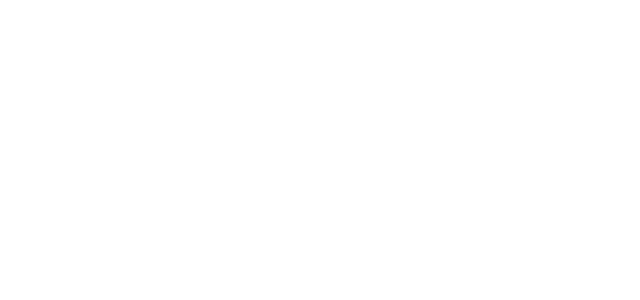
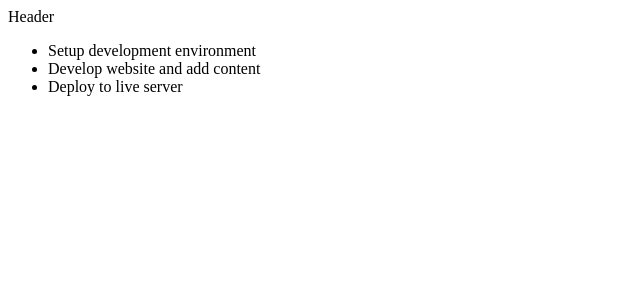
Before and after one commit to LuisSalas94/react-tutorial, a React (Create React App) app: page / in a window 1280 px wide. Shown: the top 300 px of the page, without its empty margins (0-640 px from the left). Built offline with nearby package versions, Linux system fonts and the light colour scheme.

Commit message:
Part1 done

```diff
--- /dev/null
+++ b/src/components/Header.js
@@ -0,0 +1,9 @@
+import React, { Component } from "react";
+
+class Header extends Component {
+	render() {
+		return <div>Header</div>;
+	}
+}
+
+export default Header;
--- /dev/null
+++ b/src/components/TodoContainer.js
@@ -0,0 +1,36 @@
+import React, { Component } from "react";
+import TodoList from "./TodoList";
+import Header from "./Header";
+
+class TodoContainer extends Component {
+	state = {
+		todos: [
+			{
+				id: 1,
+				title: "Setup development environment",
+				completed: true,
+			},
+			{
+				id: 2,
+				title: "Develop website and add content",
+				completed: false,
+			},
+			{
+				id: 3,
+				title: "Deploy to live server",
+				completed: false,
+			},
+		],
+	};
+
+	render() {
+		return (
+			<div>
+				<Header />
+				<TodoList todos={this.state.todos} />
+			</div>
+		);
+	}
+}
+
+export default TodoContainer;
--- /dev/null
+++ b/src/components/TodoItem.js
@@ -0,0 +1,9 @@
+import React, { Component } from "react";
+
+class TodoItem extends Component {
+	render() {
+		return <li>{this.props.todo.title}</li>;
+	}
+}
+
+export default TodoItem;
--- /dev/null
+++ b/src/components/TodoList.js
@@ -0,0 +1,16 @@
+import React, { Component } from "react";
+import TodoItem from "./TodoItem";
+
+class TodoList extends Component {
+	render() {
+		return (
+			<ul>
+				{this.props.todos.map((todo) => {
+					return <TodoItem key={todo.id} todo={todo} />;
+				})}
+			</ul>
+		);
+	}
+}
+
+export default TodoList;
--- a/src/index.js
+++ b/src/index.js
@@ -1,10 +1,10 @@
 import React from "react";
-import ReactDOM from "react-dom/client";
-import App from "./App";
+import ReactDOM from "react-dom";
+import TodoContainer from "./components/TodoContainer";
 
-const root = ReactDOM.createRoot(document.getElementById("root"));
-root.render(
+ReactDOM.render(
 	<React.StrictMode>
-		<App />
-	</React.StrictMode>
+		<TodoContainer />
+	</React.StrictMode>,
+	document.getElementById("root")
 );
```
Also changed, not shown: src/components/InputTodo.js (added), src/components/Navbar.js (added).
